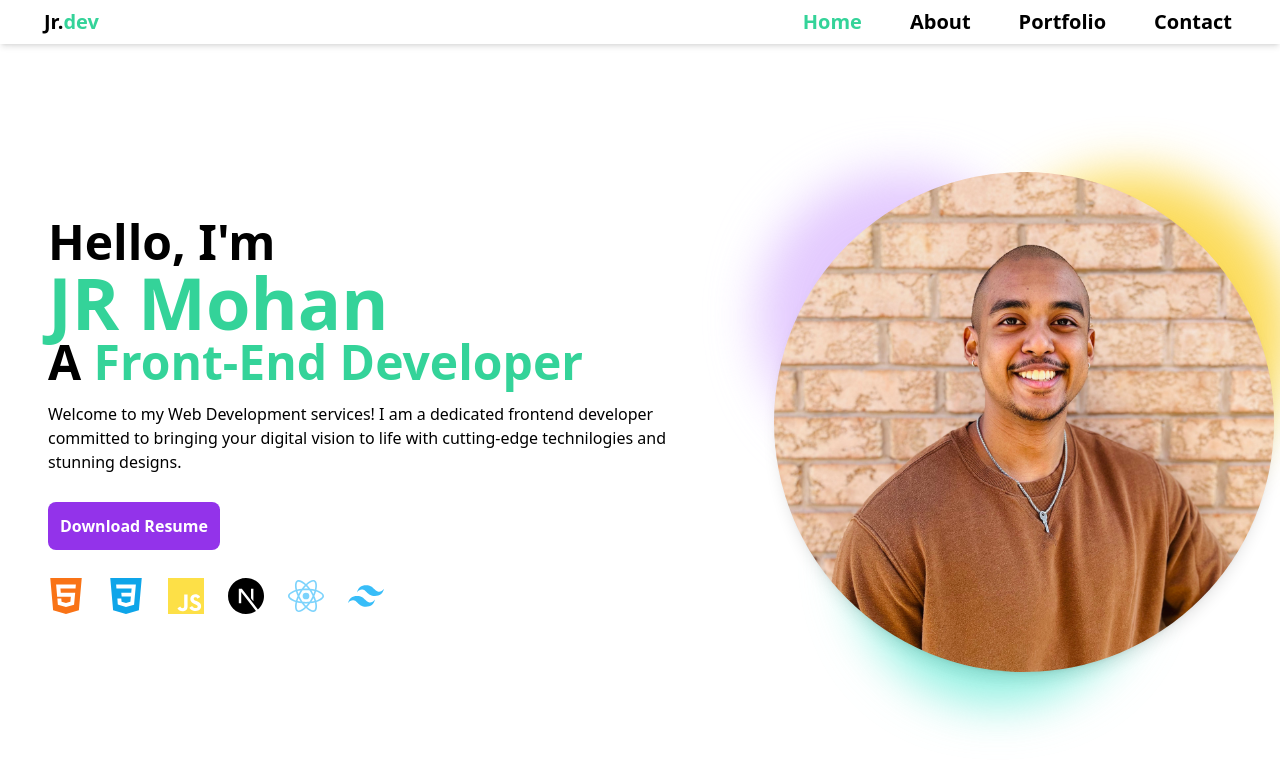
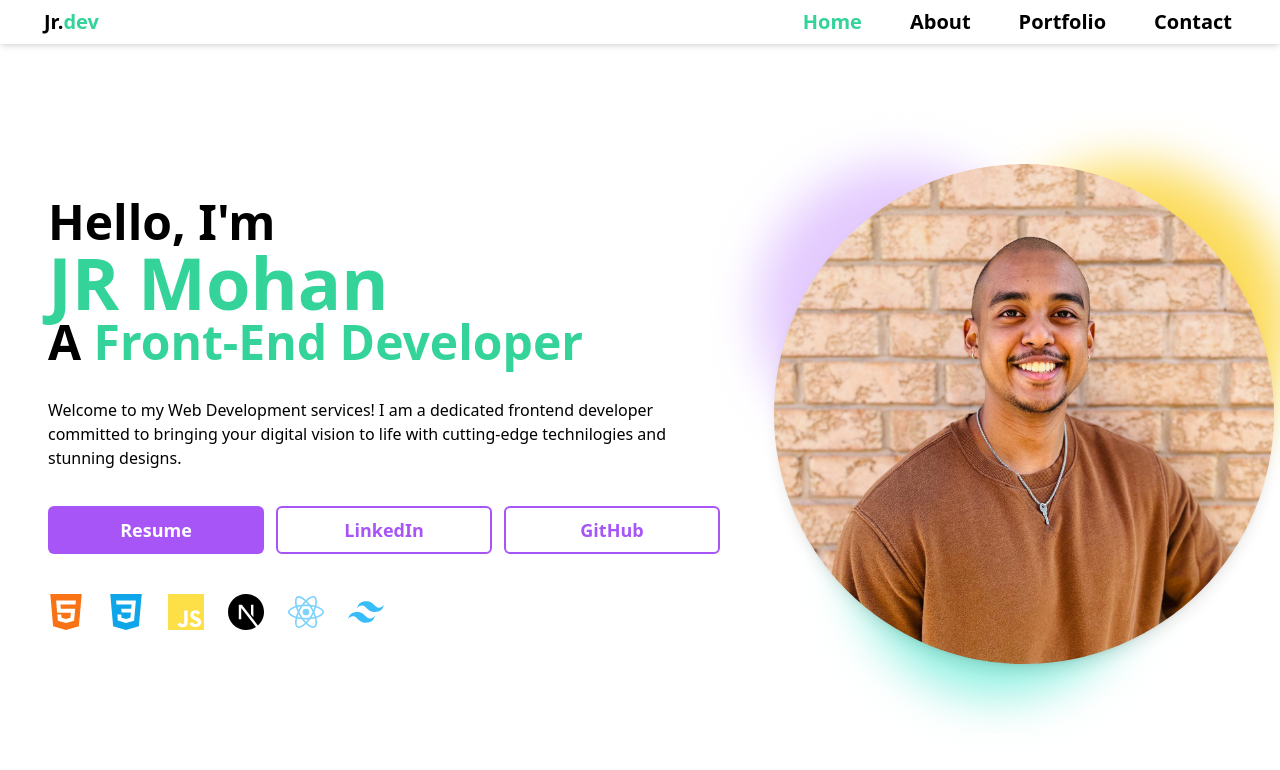
Before and after one commit to jmar753/ProfessionalWebsite, a Next.js app: page / in a window 1280 px wide. Shown: the top 770 px of the page. Built offline with nearby package versions, Linux system fonts and the light colour scheme.

Commit message:
finally done bones

```diff
--- a/pages/Introduction.js
+++ b/pages/Introduction.js
@@ -13,8 +13,8 @@ export default function Introduction() {
 
     return (
         <div className="h-[calc(100vh-44px)] md:flex items-center justify-center">
-            <div className="px-2 md:px-0  pt-3 md:pt-0 md:max-w-7xl mx-auto">
-                <div className="md:grid md:grid-cols-5 relative h-[700px]">
+            <div className="px-2 md:px-0 md:pt-0 md:max-w-7xl mx-auto">
+                <div className="md:grid md:grid-cols-5 md:pb-4 relative h-[700px]">
 
                     {/* Text side */}
                     <div className="md:p-12 md:col-span-3 md:text-left text-center">
@@ -30,14 +30,23 @@ export default function Introduction() {
                                     A <span className="text-emerald-400">Front-End Developer</span>
                                 </h1>
 
-
-                                <div className="pt-4 md:pt-8k">
+                                <div className="pt-4 md:pt-8 py-5">
                                     Welcome to my Web Development services! I am a dedicated frontend developer committed to bringing your digital vision to life with cutting-edge technilogies and stunning designs.
                                 </div>
-                                <button className="text-white hidden md:block font-semibold bg-purple-600 p-3 my-7 mr-24 rounded-lg hover:bg-purple-800">
-                                    Download Resume
-                                </button>
-                                <div className="w-full hidden h-12 justtify-center md:grid grid-cols-2">
+
+                                <div className="hidden md:grid grid-cols-3 gap-3 pb-7 pt-4">
+                                    <div className="hover:cursor-pointer hover:bg-purple-800 bg-purple-500 text-white font-semibold text-lg rounded-md flex justify-center items-center h-12 w-full">
+                                    Resume
+                                    </div>
+                                    <div className="hover:cursor-pointer hover:bg-purple-500 hover:text-white border-purple-500 border-2 font-semibold text-lg text-purple-500 rounded-md flex justify-center items-center h-12 w-full">
+                                        LinkedIn
+                                    </div>
+                                    <div className="hover:cursor-pointer hover:bg-purple-500 hover:text-white border-purple-500 border-2 font-semibold text-lg text-purple-500 rounded-md flex justify-center items-center h-12 w-full">
+                                        GitHub
+                                    </div>
+                                </div>
+
+                                <div className="w-full hidden h-12 justtify-center pt-3 md:grid grid-cols-2">
                                     <div className="flex justify-between">
                                         {devIcons.map((item, index) => (
                                             <div className="text-center h-full" key={index}>
```
